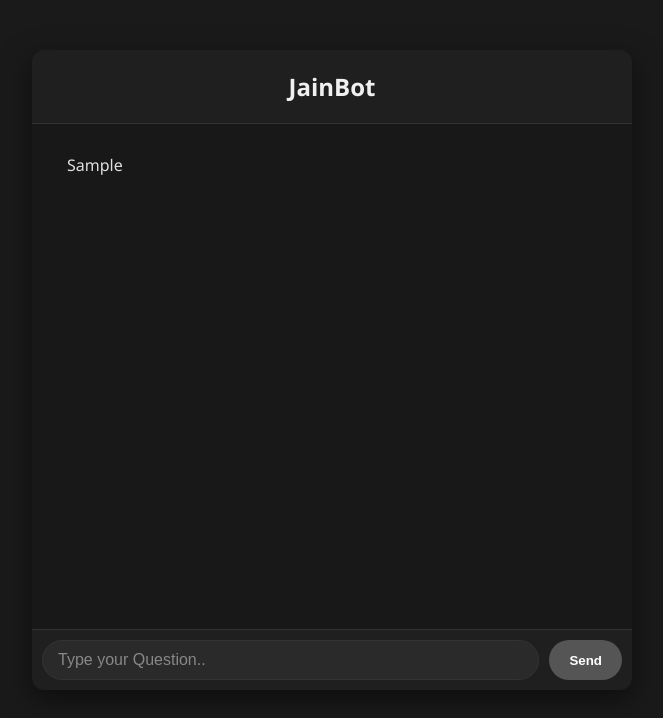
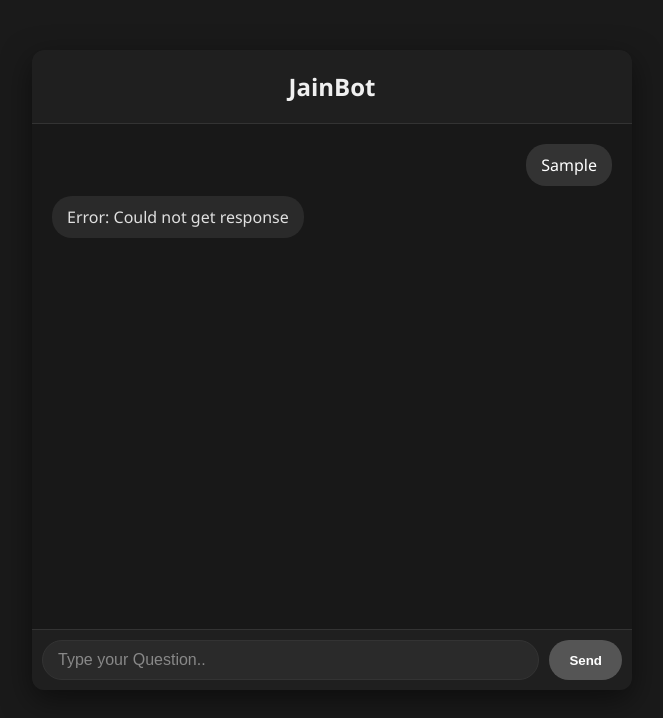
Before and after one commit to Atharv-web/JB-frontend, a React (Create React App) app in the folder frontend/: page / in a window 1280 px wide. Both pictures are taken after typing "Sample" into the empty fields and a click on the button "Send". Shown: the top 718 px of the page, without its empty margins (308-971 px from the left). Built offline with nearby package versions, Linux system fonts and the light colour scheme; no server answers.

Commit message:
debugging app.js

```diff
--- a/frontend/src/App.js
+++ b/frontend/src/App.js
@@ -45,7 +45,7 @@ function App() {
       setMessages((prev) => [...prev, {sender:"bot", text: data.answer}])
       setBotTypingText("")
     } catch(err) {
-      const errorMessage = {}
+      const errorMessage = {sender:"bot", text:"Error: Could not get response"}
       setMessages((prev) => [...prev, errorMessage])
     } finally{
       setLoading(false)
@@ -62,13 +62,13 @@ function App() {
       <h1>JainBot</h1>
       <div className="chat-box">
         {messages.map((msg, idx) => (
-          <div key={idx} className={`message ${msg.render}`}>
+          <div key={idx} className={`message ${msg.sender}`}>
             {msg.text}
           </div>
         ))}
         {loading && (
           <div className="message-bot">
-            {botTypingText || "Typing"}
+            {botTypingText}
             <span className="typing-dots">
               {botTypingText && botTypingText.length % 3 === 0 ? "." : ""}
               {botTypingText && botTypingText.length % 3 === 1 ? ".." : ""}
```
